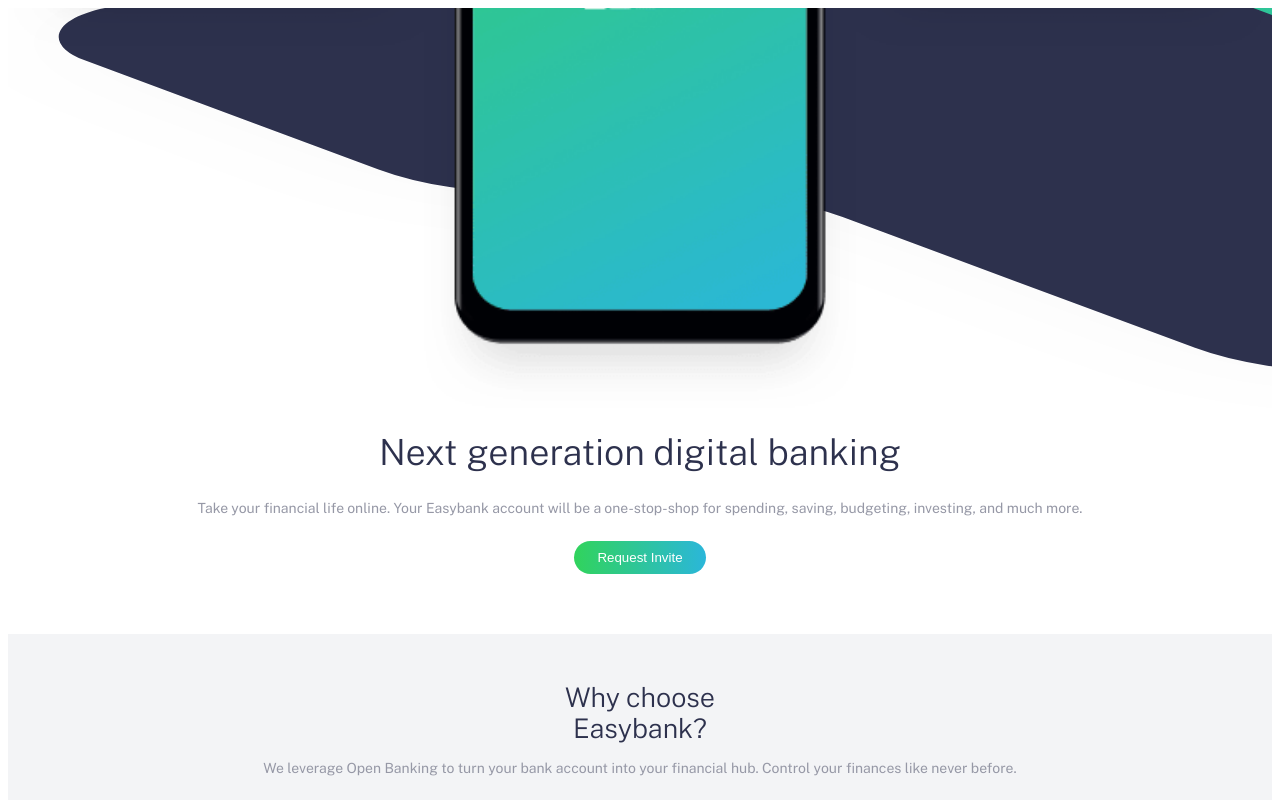
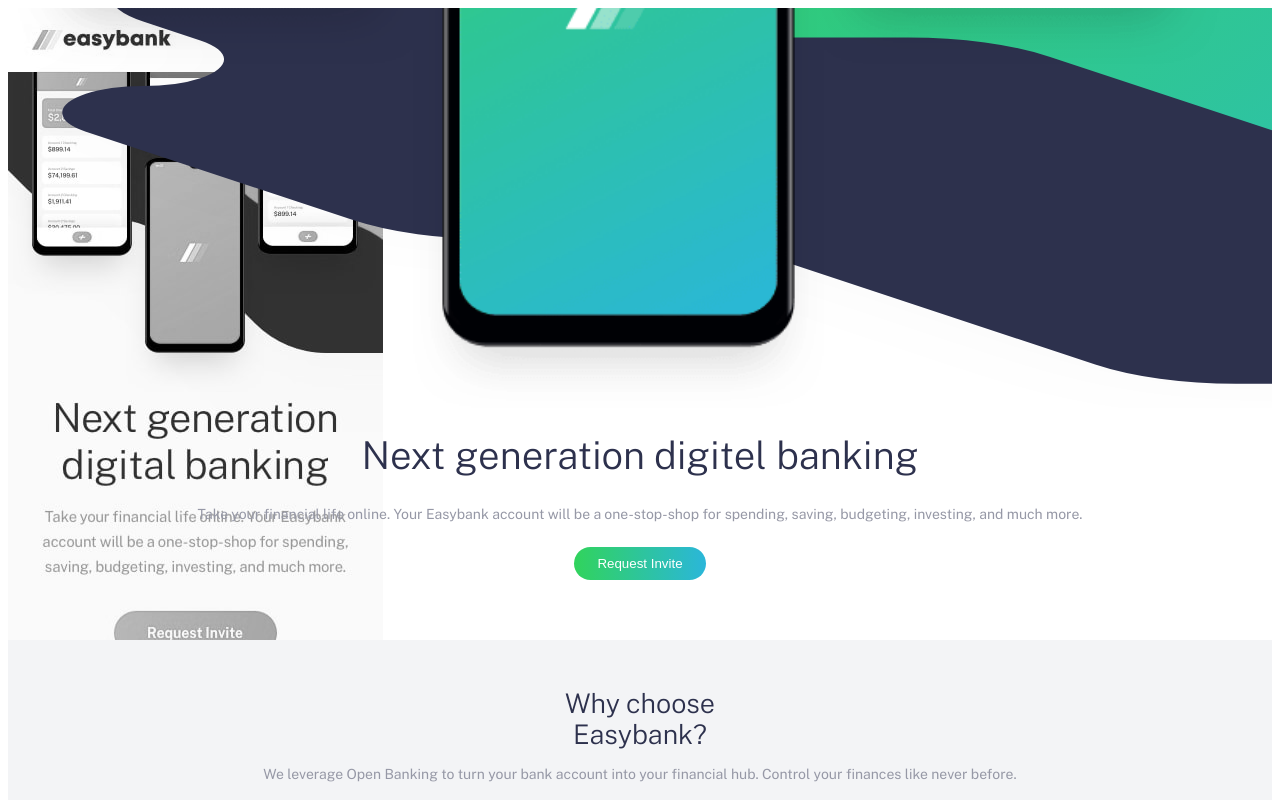
Before and after one commit to grantmcdade/easybank-landing-page, a Vue app: page / in a window 1280 px wide. Shown: the top 800 px of the page. Built offline with nearby package versions, Linux system fonts and the light colour scheme.

Commit message:
Work on the styles

```diff
--- a/src/components/EbHome.vue
+++ b/src/components/EbHome.vue
@@ -1,8 +1,8 @@
 <template>
-    <div>
+    <div class="eb-home">
         <section class="pb-15">
             <div class="mockups"></div>
-            <h1>Next generation digital banking</h1>
+            <h1>Next generation digitel banking</h1>
             <p class="px-3 pb-2">
                 Take your financial life online. Your Easybank account will be a
                 one-stop-shop for spending, saving, budgeting, investing, and
@@ -121,8 +121,8 @@
     background-image: url('@/assets/images/image-mockups.png'),
         url('@/assets/images/bg-intro-desktop.svg');
     background-repeat: no-repeat;
-    background-size: cover, 220% 210%;
-    background-position: bottom, bottom -1.5em left -6em;
+    background-size: 95%, 200% 170%;
+    background-position: bottom 0 left 10px, bottom -1.5em left -5em;
     height: 50vh;
 }
 
@@ -139,4 +139,13 @@
     width: 4.5rem;
     aspect-ratio: 1;
 }
+
+.eb-home {
+    background-image: url('@/assets/design/mobile-design-greyscale.jpg');
+    background-repeat: no-repeat;
+}
+
+h1 {
+    font-size: 2.4rem;
+}
 </style>
```
Also changed, not shown: src/assets/design/mobile-design-greyscale.jpg (added).
